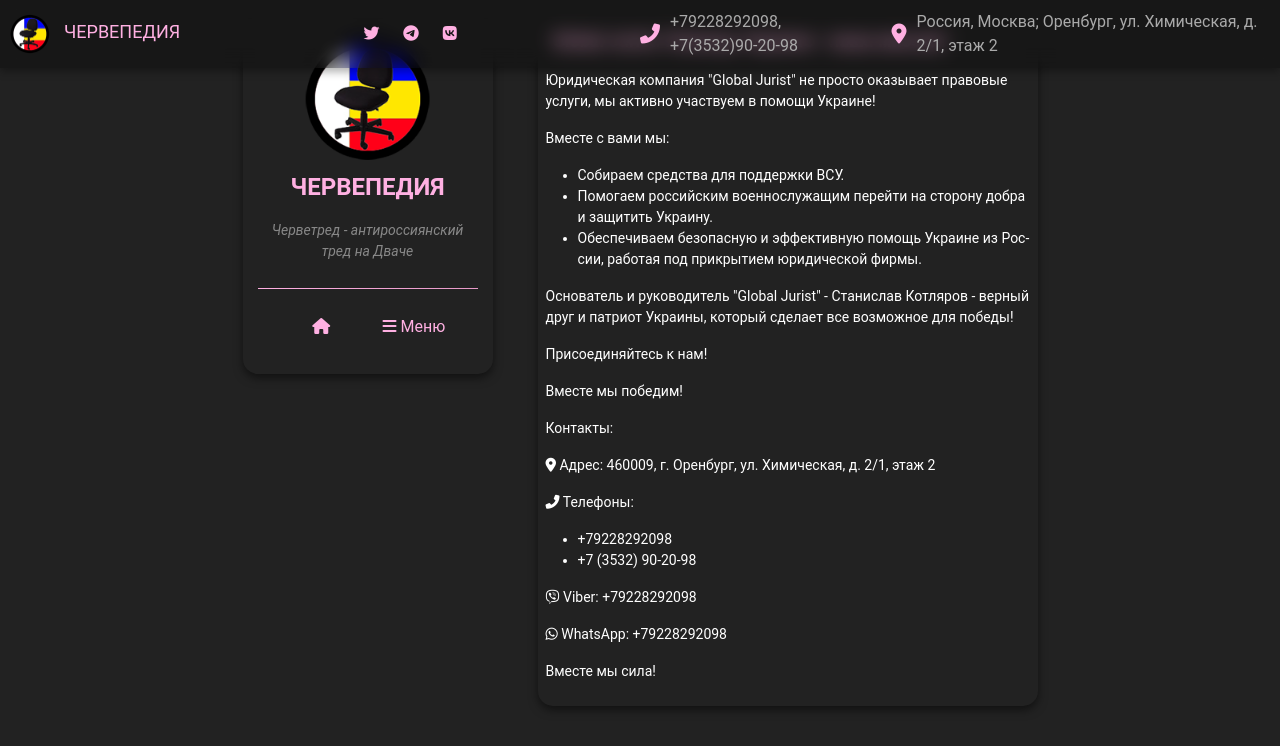
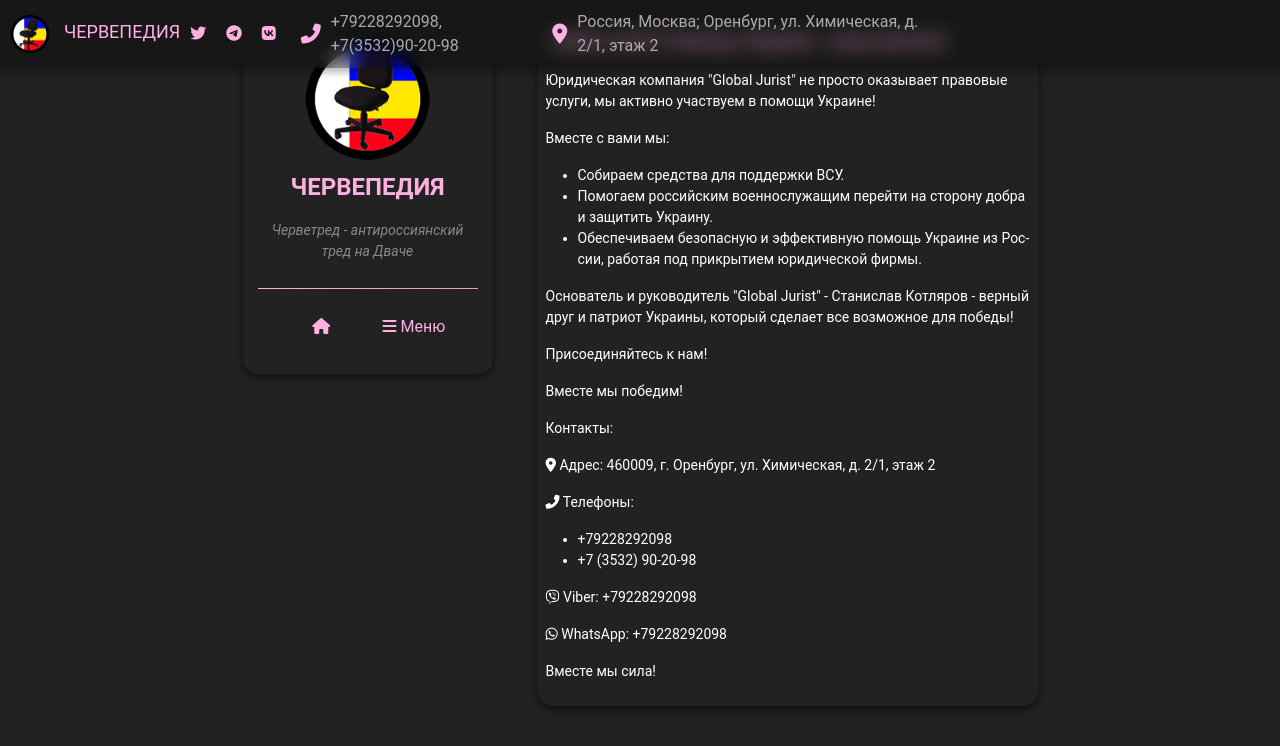
Before and after one commit to chervepedia/chervepedia.github.io, a Jekyll site: the page built from test.md, in a window 1280 px wide. Shown: the top 746 px of the page. Built offline with Jekyll 4.4.1, drawn with Linux system fonts in a browser that asks for light colours; comment, search, counter and statistics services are not loaded.

Commit message:
Update style.css

```diff
--- a/assets/css/style.css
+++ b/assets/css/style.css
@@ -28,17 +28,29 @@
 /* Стили для футера */
 .footer {
     display: flex;
-    justify-content: space-between;
-    align-items: center;
+    align-items: center; /* Вертикальное центрирование элементов */
     background: rgba(0, 0, 0, 0.3); /* Aero glass эффект */
     backdrop-filter: blur(10px); /* Эффект стеклянной поверхности */
     padding: 10px;
     width: 100%;
     position: fixed;
-    top: 0; /* Переносим футер наверх */
+    top: 0; /* Футер вверху страницы */
     left: 0;
     z-index: 1000;
     box-shadow: 0 4px 8px rgba(0, 0, 0, 0.3); /* Тень */
+}
+
+/* Иконки социальных сетей в футере*/
+.social-icons {
+    display: flex;
+    align-items: center; /* Центрирование иконок по вертикали */
+    margin-right: 15px; /* Отступ между иконками и названием сайта */
+}
+
+/* Название сайта в футере*/
+.site-name {
+    color: var(--main-color);
+    font-size: 18px;
 }
 
 /* Стили для изображений в футере */
```
